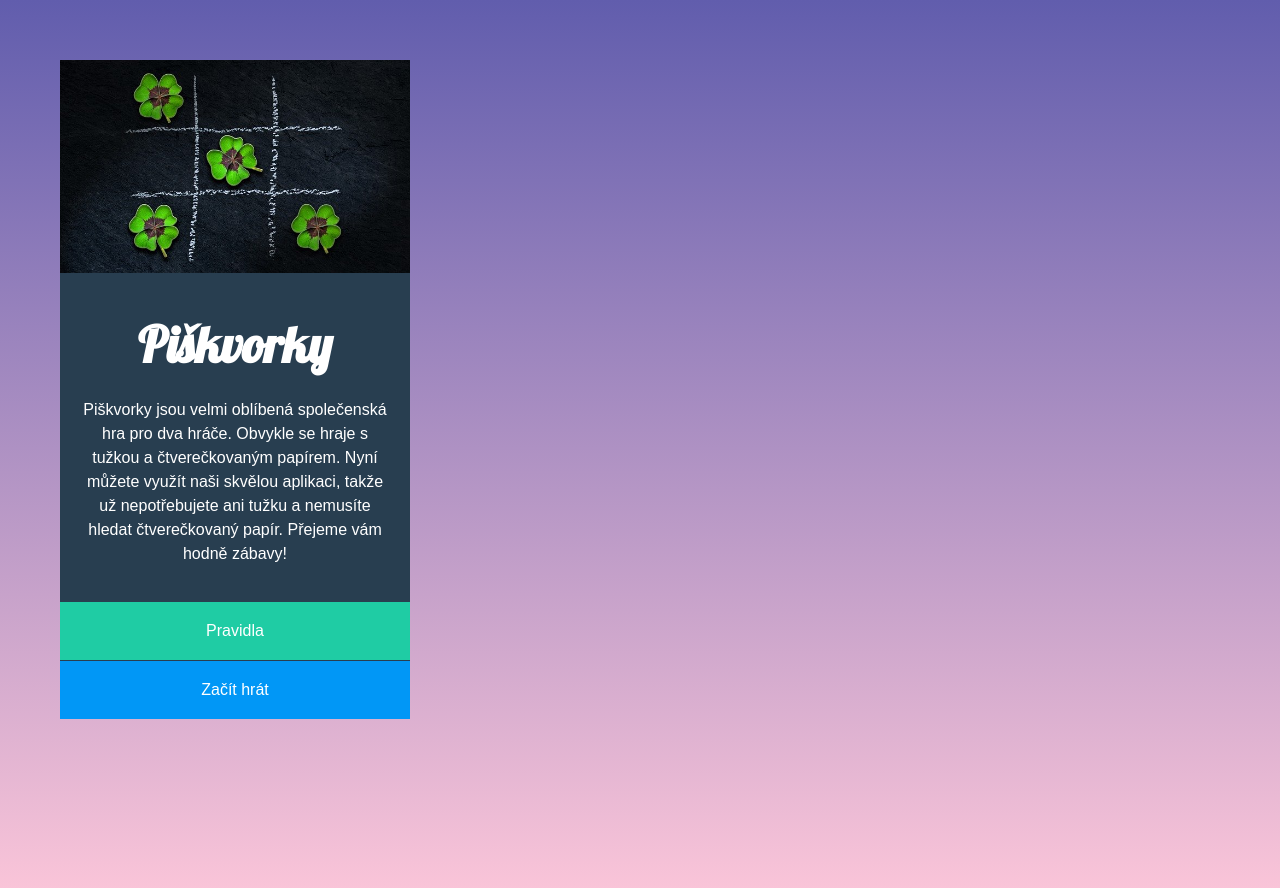
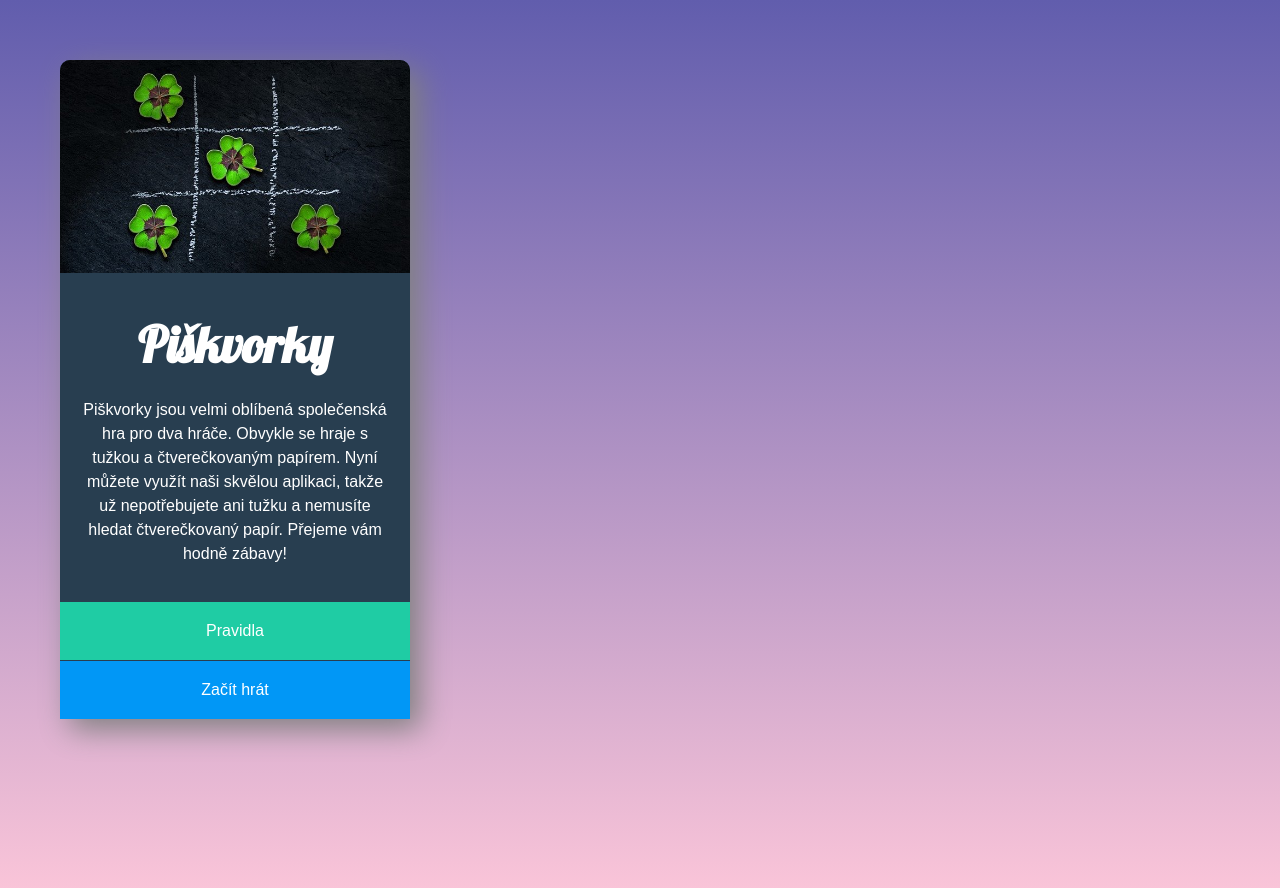
Before and after one commit to katerina-prochazkova/pi-kvorky, a plain HTML site: page index.html in a window 1280 px wide. Drawn offline with Linux system fonts and the light colour scheme.

Commit message:
stínování

```diff
--- a/styly.css
+++ b/styly.css
@@ -1,6 +1,7 @@
 body {
   /*background-color: #615dad;*/
   background-image: linear-gradient(to bottom, #615dad, #ffc8da);
+  background-repeat: no-repeat;
   height: 100vh;
   color: #ffffff;
   font-family: Arial, Helvetica, sans-serif;
@@ -9,13 +10,18 @@ body {
 
 .piskvorky {
   width: 350px;
+  display: block;
   background-color: #283e50;
-  display: block;
+  border-radius: 10px 10px 0 0;
+  box-shadow: 10px 10px 30px 0px grey; /*horizontal lenght, vertical lenght, blur radius, spread radius */
+  align-items: center;
 }
 
 .obrazek {
   width: 100%;
+  border-radius: 10px 10px 0 0;
 }
+
 .navod {
   padding: 20px;
   text-align: center;
```
